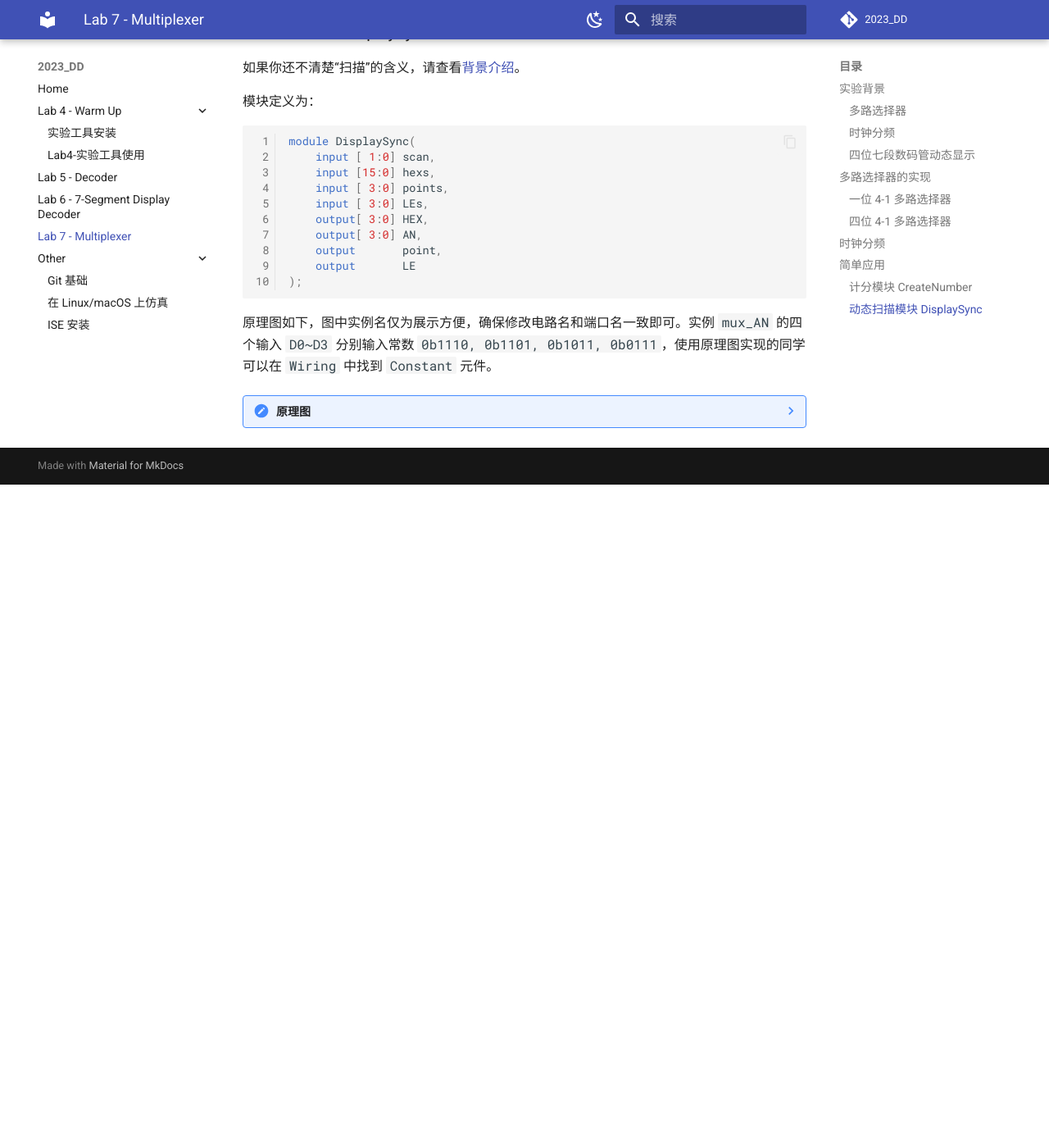
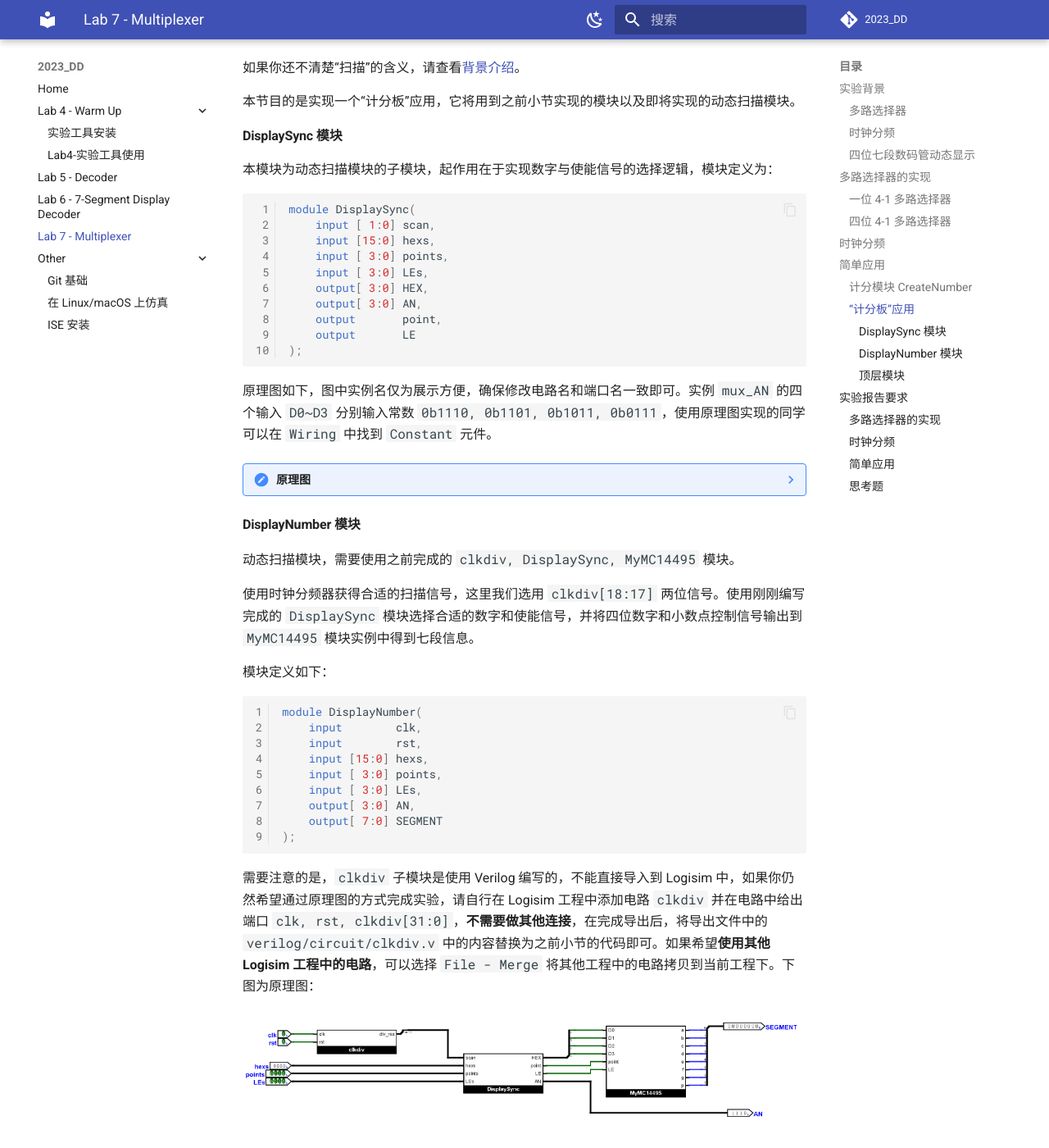
Before and after one commit to Guahao31/2023_DD, an MkDocs documentation site: the page built from docs/lab7/multiplexer.md, in a window 1280 px wide and 1400 px high, scrolled down 3828 px. Shown: the whole window at 82% size. Built offline with MkDocs 1.6.1 and Material for MkDocs 9.7.7, drawn with Linux system fonts in a browser that asks for light colours; a script that is not in the unit is left out; comment, search, counter and statistics services are not loaded; before the commit the page ends 4419 px from its top, so only the background shows below that; some of the changed text lies outside the part shown.

Commit message:
update: implementation of DisplayNumber/top & report

````diff
--- a/docs/lab7/multiplexer.md
+++ b/docs/lab7/multiplexer.md
@@ -118,11 +118,15 @@
     endmodule
     ```
 
-### 动态扫描模块 DisplaySync
+### “计分板”应用
 
 如果你还不清楚“扫描”的含义，请查看[背景介绍](#background-sync-display)。
 
-模块定义为：
+本节目的是实现一个“计分板”应用，它将用到之前小节实现的模块以及即将实现的动态扫描模块。
+
+#### DisplaySync 模块
+
+本模块为动态扫描模块的子模块，起作用在于实现数字与使能信号的选择逻辑，模块定义为：
 
 ```verilog linenums="1"
 module DisplaySync(
@@ -141,3 +145,90 @@
 
 ??? note "原理图"
     <img src="../pic/circuit_dispsync.png" style="zoom:60%">
+
+#### DisplayNumber 模块
+
+动态扫描模块，需要使用之前完成的 `clkdiv, DisplaySync, MyMC14495` 模块。
+
+使用时钟分频器获得合适的扫描信号，这里我们选用 `clkdiv[18:17]` 两位信号。使用刚刚编写完成的 `DisplaySync` 模块选择合适的数字和使能信号，并将四位数字和小数点控制信号输出到 `MyMC14495` 模块实例中得到七段信息。
+
+模块定义如下：
+
+```verilog linenums="1"
+module DisplayNumber(
+    input        clk,
+    input        rst,
+    input [15:0] hexs,
+    input [ 3:0] points,
+    input [ 3:0] LEs,
+    output[ 3:0] AN,
+    output[ 7:0] SEGMENT
+);
+```
+
+需要注意的是，`clkdiv` 子模块是使用 Verilog 编写的，不能直接导入到 Logisim 中，如果你仍然希望通过原理图的方式完成实验，请自行在 Logisim 工程中添加电路 `clkdiv` 并在电路中给出端口 `clk, rst, clkdiv[31:0]`，**不需要做其他连接**，在完成导出后，将导出文件中的 `verilog/circuit/clkdiv.v` 中的内容替换为之前小节的代码即可。如果希望**使用其他 Logisim 工程中的电路**，可以选择 `File - Merge` 将其他工程中的电路拷贝到当前工程下。下图为原理图：
+
+<img src="../pic/circuit_displaynumber.png">
+
+#### 顶层模块
+
+作为顶层模块，将使用之前完成的所有模块作为子模块。实现一个“计分板”应用，在 Arduino 上七段数码管查看数字结果，使用开关控制亮灭与小数点，使用四个按钮为数字实现自增。
+
+顶层模块代码如下：
+
+??? note "top.v"
+    ```verilog linenums="1"
+    module top(
+        input clk,
+        input [7:0] SW,
+        input [3:0] btn,
+        output[3:0] AN,
+        output[3:0] SEGMENT
+    );
+
+        wire [15:0] num;
+
+        CreateNumber create_inst(
+            .btn(btn),
+            .num(num)
+        );
+
+        DisplayNumber disp_inst(
+            .clk(clk),
+            .rst(1'b0),
+            .hexs(num),
+            .points(SW[7:4]),
+            .LEs(SW[3:0]),
+            .AN(AN),
+            .SEGMENT(SEGMENT)
+        )
+
+    endmodule
+    ```
+
+可以使用提供的[约束文件](../attachment/constraints_lab7.xdc)，获得 bitstream 并下载到板子上。因为我们并没有将 `btn` 信号进行去抖动处理，所以按钮按下时数字增长很多下是正常的。
+
+## 实验报告要求
+
+### 多路选择器的实现
+
+1. 模块 `Mux4to1` 的原理图截图。
+2. 模块 `Mux4to1b4` 的 Verilog 代码或原理图（使用原理图实现的同学请提交原理图截图）。
+3. 模块 `Mux4to1b4` 的仿真代码，波形截图及对波形的解释。
+
+### 时钟分频
+
+给出你完成的 `clkdiv` 模块代码。
+
+### 简单应用
+
+1. 模块 `DisplaySync` 的 Verilog 代码或原理图。
+2. 模块 `DisplayNumber` 的 Verilog 代码或原理图。
+3. 下板实验的图片。
+
+### 思考题
+
+1. 在实现 `DisplayNumber` 模块时，我们将时钟分频器输出 `div_res` 的 17 与 18 位作为扫描信号，请问数码管闪烁的**频率**是多少（请主要考虑**某个特定数码管**每秒闪烁多少次）？如果希望闪烁的频率加快为之前的 4 倍（频率从 *f* 变为 *4f*），应选择什么作为扫描信号？
+2. 在[实验背景](#background-sync-display)中我们提到“需要注意使能信号的选择和输出数字的选择要同步，否则打印数字的位置和数值可能会与预期不符。”
+
+    **请对这个错误情况进行分析**：使用分频器输出 `div_res[18:17]` 作为**输出数字**的多路选择器的选择信号，使用分频器输出 `{div_res[19], div_res[17]}` 作为**输出使能信号**的多路选择器的选择信号。你可以使用一个简单的例子进行说明，比如画出这个错误的扫描过程中输出数字和使能信号的变化。
````
Also changed, not shown: other parts of docs/lab7/multiplexer.md (+3 -3 lines), docs/lab7/pic/circuit_displaynumber.png (added), 1 other file.
